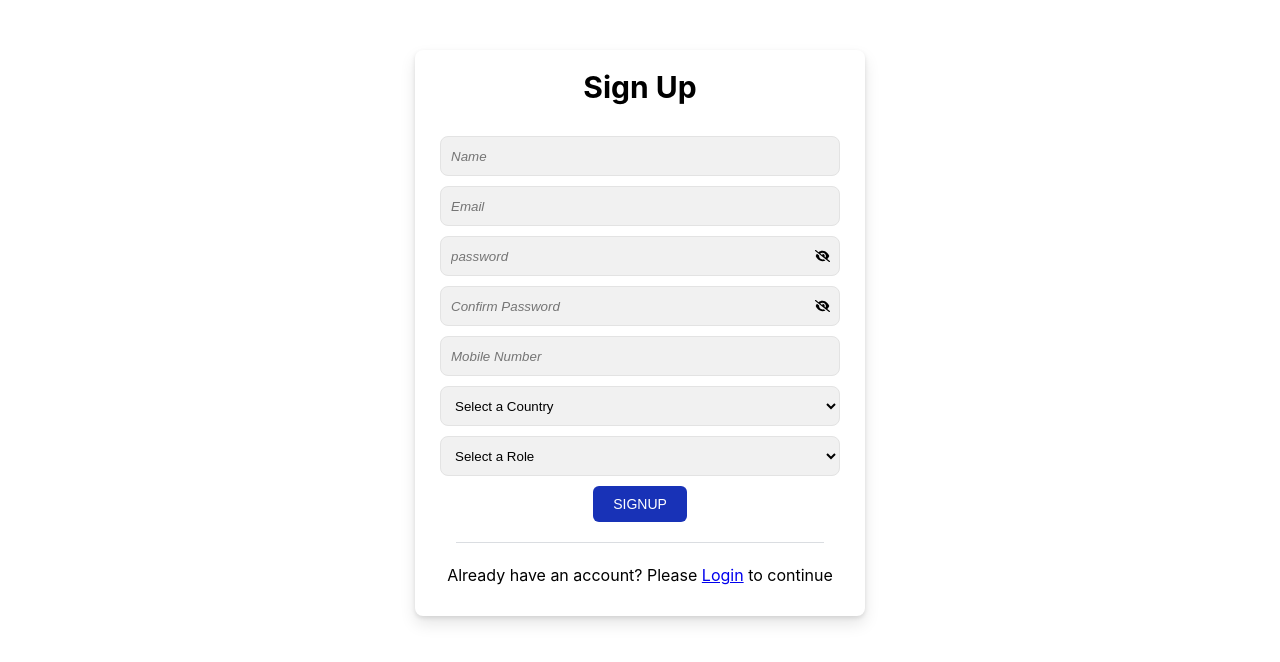
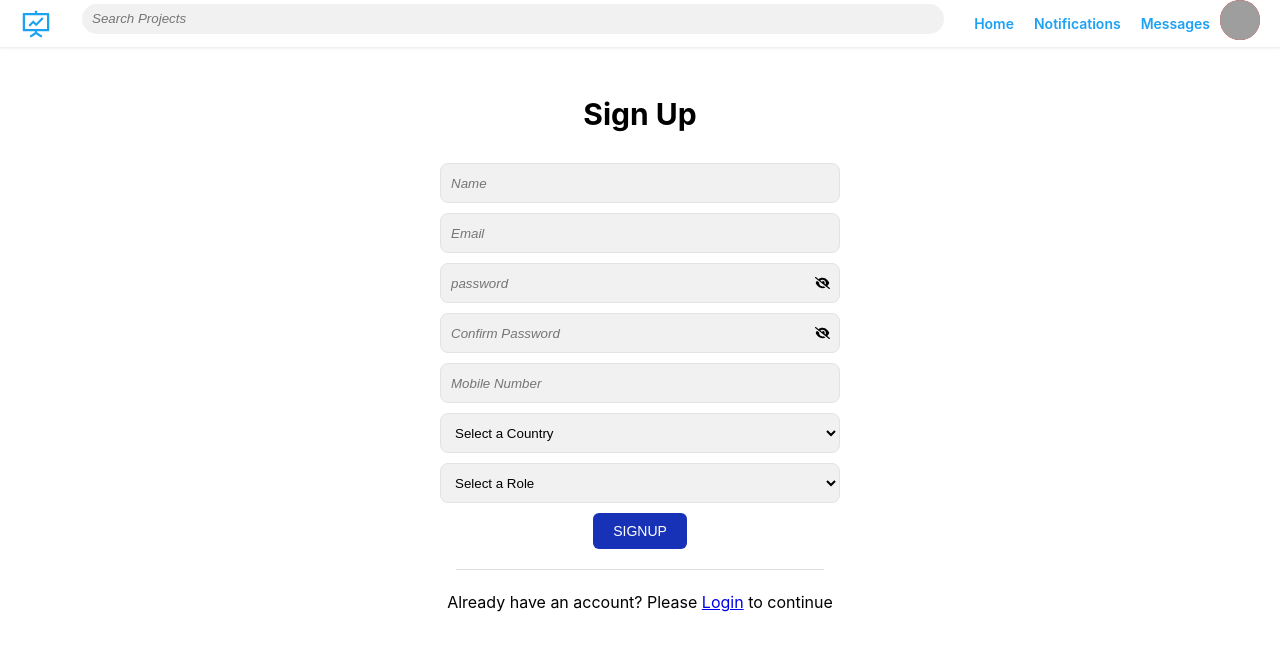
Before and after one commit to aryallaxman99/projectManagementApplication, a React (Create React App) app in the folder client/: page /register in a window 1280 px wide. Shown: the top 662 px of the page. Built offline with nearby package versions, Linux system fonts and the light colour scheme; grey boxes are pictures that could not be loaded.

Commit message:
working on headers and navigation

```diff
--- a/client/package.json
+++ b/client/package.json
@@ -11,6 +11,8 @@
     "@testing-library/user-event": "^13.5.0",
     "date-fns": "2.29.3",
     "formik": "^2.2.9",
+    "rc-dropdown": "^4.0.1",
+    "rc-menu": "^9.8.2",
     "react": "^18.2.0",
     "react-dom": "^18.2.0",
     "react-icons": "^4.7.1",
--- a/client/src/App.css
+++ b/client/src/App.css
@@ -32,18 +32,6 @@ h1 {
 }
 
 .container {
-  background-color: #fff;
-  border: none;
-  border-radius: 8px;
-  box-shadow: 0 2px 4px rgb(0 0 0 / 10%), 0 8px 16px rgb(0 0 0 / 10%);
-  box-sizing: border-box;
-  margin: 40px 0 0;
-  padding: 20px 0 28px;
-  width: 450px;
-  max-width: 80%;
-  align-content: center;
-  /* width: 100%; */
-  margin: 0 auto;
 }
 
 input,
--- a/client/src/App.js
+++ b/client/src/App.js
@@ -1,10 +1,12 @@
 import React from "react";
 import "./App.css";
 import ConditionalRouting from "./components/ConditionalRoute";
+import Header from "./components/Headers/Header";
 
 const App = () => {
   return (
     <>
+      <Header />
       <ConditionalRouting />
     </>
   );
--- /dev/null
+++ b/client/src/components/Headers/Header.css
@@ -0,0 +1,77 @@
+.nav {
+  display: flex;
+  justify-content: space-between;
+  align-items: center;
+  padding: 0 20px;
+  background-color: white;
+  box-shadow: 0px 1px 3px rgba(0, 0, 0, 0.1);
+}
+
+.nav_logo {
+  display: flex;
+  align-items: center;
+}
+
+.nav_icon {
+  color: #1da1f2;
+  font-size: 2rem;
+  margin-right: 10px;
+}
+
+.nav_search {
+  flex: 1;
+  margin: 0 20px;
+}
+
+.nav_search input {
+  width: 100%;
+  height: 30px;
+  border: none;
+  border-radius: 20px;
+  padding: 0 10px;
+}
+
+.nav_links {
+  display: flex;
+  align-items: center;
+}
+
+.nav_links a {
+  margin: 0 10px;
+  color: #1da1f2;
+  text-decoration: none;
+  font-weight: 600;
+}
+
+.nav_profile img {
+  width: 40px;
+  height: 40px;
+  border-radius: 50%;
+  background: red;
+  position: relative;
+}
+
+.dropdown-content {
+  display: block;
+  position: absolute;
+  z-index: 1;
+  right: 0;
+  background-color: #fff;
+  box-shadow: 0px 8px 16px 0px rgba(0, 0, 0, 0.2);
+  min-width: 160px;
+  padding: 12px 16px;
+  border-radius: 4px;
+}
+
+.dropdown-content li {
+  color: #333;
+  text-decoration: none;
+  display: list-item;
+  padding: 6px 0;
+  transition: background-color 0.3s;
+}
+
+.dropdown-content li:hover {
+  background-color: #9dd1eb;
+  cursor: pointer;
+}
--- /dev/null
+++ b/client/src/components/Headers/Header.js
@@ -0,0 +1,53 @@
+import React, { useState } from "react";
+import { AiOutlineFundProjectionScreen } from "react-icons/ai";
+import "rc-dropdown/assets/index.css";
+import { resetUserDetails } from "../../reducers/userSlice";
+import { useDispatch } from "react-redux";
+import { useNavigate } from "react-router-dom";
+import "./Header.css";
+
+const Header = () => {
+  const [showMenu, setShowMenu] = useState(false);
+  const dispatch = useDispatch();
+  const navigate = useNavigate();
+
+  const toogleMenu = () => {
+    setShowMenu(!showMenu);
+  };
+
+  const logout = () => {
+    dispatch(resetUserDetails());
+    navigate("/");
+  };
+
+  return (
+    <nav className="nav">
+      <div className="nav_logo">
+        <AiOutlineFundProjectionScreen className="nav_icon" />
+      </div>
+      <div className="nav_search">
+        <input
+          type="text"
+          placeholder="Search Projects"
+          onKeyUp={(event) => console.log(event.target.value)}
+        />
+      </div>
+      <div className="nav_links">
+        <a href="/">Home</a>
+        <a href="/notifications">Notifications</a>
+        <a href="#">Messages</a>
+      </div>
+      <div className="nav_profile" onClick={toogleMenu}>
+        <img src="https://picsum.photos/id/1005/50/50" alt="Profile" />
+        {showMenu && (
+          <div className="dropdown-content">
+            <li href="#">Profile</li>
+            <li href="#">Settings</li>
+            <li onClick={logout}>Logout</li>
+          </div>
+        )}
+      </div>
+    </nav>
+  );
+};
+export default Header;
--- a/client/src/containers/Developer/DeveloperDashboard.js
+++ b/client/src/containers/Developer/DeveloperDashboard.js
@@ -1,6 +1,13 @@
 import React from "react";
+import { useSelector } from "react-redux";
 
 const DeveloperDashboard = () => {
-  return <h1>i am dashboard of developer</h1>;
+  const { name } = useSelector((state) => state.user);
+
+  return (
+    <>
+      <h4>Welcome, {name}</h4>
+    </>
+  );
 };
 export default DeveloperDashboard;
--- a/client/src/containers/User/UserDashboard.js
+++ b/client/src/containers/User/UserDashboard.js
@@ -1,6 +1,13 @@
 import React from "react";
+import { useSelector } from "react-redux";
 
 const UserDashboard = () => {
-  return <h1>i am dashboard of user</h1>;
+  const { name } = useSelector((state) => state.user);
+
+  return (
+    <>
+      <h4>Welcome, {name}</h4>
+    </>
+  );
 };
 export default UserDashboard;
```
Also changed, not shown: client/src/logo.jpg (added), 1 other file (tests, documents, lock files or other folders).
